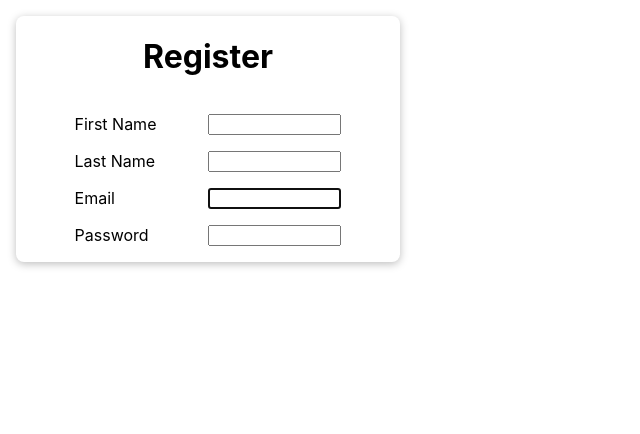
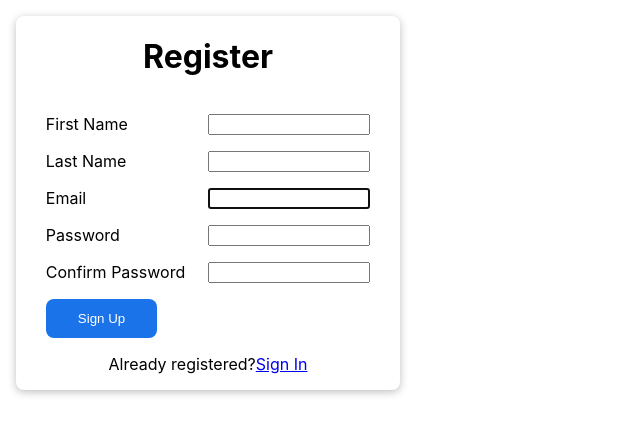
Before and after one commit to enkelm/bookstore-react-app, a React (Create React App) app: page / in a window 1280 px wide. Shown: the top 434 px of the page, without its empty margins (0-640 px from the left). Built offline with nearby package versions, Linux system fonts and the light colour scheme.

Commit message:
Register Edit

```diff
--- a/public/index.html
+++ b/public/index.html
@@ -28,6 +28,8 @@
   </head>
   <body>
     <noscript>You need to enable JavaScript to run this app.</noscript>
+    <div id="backdrop-root"></div>
+    <div id="overlay-root"></div>
     <div id="root"></div>
     <!--
       This HTML file is a template.
--- a/src/components/Authentication/Register/Register.js
+++ b/src/components/Authentication/Register/Register.js
@@ -6,6 +6,7 @@ import {
 } from "@fortawesome/free-solid-svg-icons";
 import { FontAwesomeIcon } from "@fortawesome/react-fontawesome";
 import Card from "../../UI/Card/Card";
+import Button from "../../UI/Button/Button";
 import classes from "./Register.module.css";
 
 const FNAME_REGEX = /^(?=.{1,50}$)[a-z]+(?:['_.\s][a-z]+)*$/;
@@ -56,17 +57,12 @@ const Register = () => {
 
   useEffect(() => {
     const result = FNAME_REGEX.test(fname);
-    setValidEmail(result);
+    setValidFname(result);
   }, [fname]);
 
   useEffect(() => {
     const result = LNAME_REGEX.test(lname);
-    setValidEmail(result);
-  }, [lname]);
-
-  useEffect(() => {
-    const result = LNAME_REGEX.test(lname);
-    setValidEmail(result);
+    setValidLname(result);
   }, [lname]);
 
   useEffect(() => {
@@ -91,7 +87,7 @@ const Register = () => {
   }, [fname, lname, email, pass, passConfirm, phone]);
 
   return (
-    <Card className={classes.form}>
+    <Card className={classes.wrapper}>
       <p
         ref={errRef}
         className={errorMsg ? classes.errmsg : classes.offscreen}
@@ -101,9 +97,19 @@ const Register = () => {
       </p>
 
       <h1>Register</h1>
-      <form>
+      <form className={classes.form}>
         <div>
-          <label htmlFor="first-name">First Name</label>
+          <label htmlFor="first-name">
+            First Name
+            <span className={validFname ? classes.valid : classes.hide}>
+              <FontAwesomeIcon icon={faCheck} />
+            </span>
+            <span
+              className={validFname || !email ? classes.hide : classes.invalid}
+            >
+              <FontAwesomeIcon icon={faTimes} />
+            </span>
+          </label>
 
           <input
             type="text"
@@ -121,7 +127,17 @@ const Register = () => {
         </div>
 
         <div>
-          <label htmlFor="last-name">Last Name</label>
+          <label htmlFor="last-name">
+            Last Name
+            <span className={validLname ? classes.valid : classes.hide}>
+              <FontAwesomeIcon icon={faCheck} />
+            </span>
+            <span
+              className={validLname || !email ? classes.hide : classes.invalid}
+            >
+              <FontAwesomeIcon icon={faTimes} />
+            </span>
+          </label>
 
           <input
             type="text"
@@ -204,12 +220,69 @@ const Register = () => {
         <p
           id="passnote"
           className={
-            passFocus && !validEmail ? classes.instructions : classes.offscreen
+            passFocus && !validPass ? classes.instructions : classes.offscreen
           }
         >
-          <FontAwesomeIcon icon={faInfoCircle} /> Invalid email!
+          <FontAwesomeIcon icon={faInfoCircle} /> Invalid password!
         </p>
+
+        <div>
+          <label htmlFor="confirm-pass">
+            Confirm Password
+            <span
+              className={
+                validPassConfirm && passConfirm ? classes.valid : classes.hide
+              }
+            >
+              <FontAwesomeIcon icon={faCheck} />
+            </span>
+            <span
+              className={
+                validPassConfirm || !passConfirm
+                  ? classes.hide
+                  : classes.invalid
+              }
+            >
+              <FontAwesomeIcon icon={faTimes} />
+            </span>
+          </label>
+          <input
+            type="password"
+            id="confirm-pass"
+            onChange={(e) => setPassConfirm(e.target.value)}
+            required
+            aria-invalid={validPassConfirm ? "false" : true}
+            aria-describedby="confirm-passnote"
+            onFocus={() => setPassConfirmFocus(true)}
+            onBlur={() => setPassConfirmFocus(false)}
+          />
+        </div>
+        <p
+          id="confirm-passnote"
+          className={
+            passFocus && !validPass ? classes.instructions : classes.offscreen
+          }
+        >
+          <FontAwesomeIcon icon={faInfoCircle} /> Must match the first password
+          input field.
+        </p>
+        <Button
+          type="submit"
+          disabled={
+            !validFname || !validLname || !validEmail || !validPassConfirm
+              ? true
+              : false
+          }
+        >
+          Sign Up
+        </Button>
       </form>
+      <p>
+        Already registered?
+        <span>
+          <a href="#">Sign In</a>
+        </span>
+      </p>
     </Card>
   );
 };
--- a/src/components/Authentication/Register/Register.module.css
+++ b/src/components/Authentication/Register/Register.module.css
@@ -1,4 +1,4 @@
-.form {
+.wrapper {
   width: 30%;
   display: flex;
   flex-direction: column;
--- a/src/components/UI/Button/Button.module.css
+++ b/src/components/UI/Button/Button.module.css
@@ -18,3 +18,7 @@
   background-color: var(--first-color);
   border-radius: 0.5rem;
 }
+
+.button:hover {
+  cursor: pointer;
+}
```
Also changed, not shown: src/components/UI/ErrorModal/ErrorModal.js (deleted, +0 -21 lines), src/components/UI/Modal/Modal.js (added, +28 -0 lines), src/components/UI/Modal/Modal.module.css (added, +18 -0 lines), src/components/UI/ErrorModal/ErrorModal.module.css (deleted).
